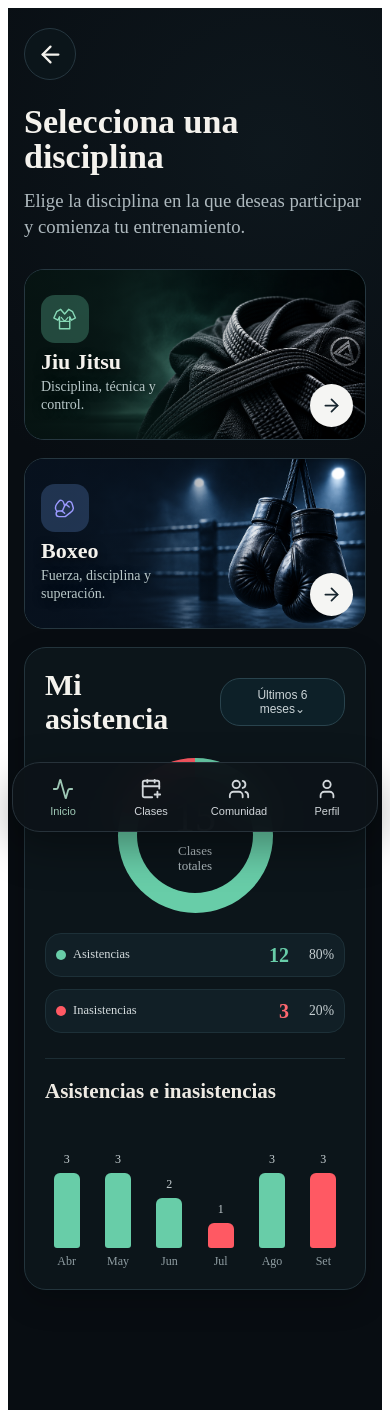
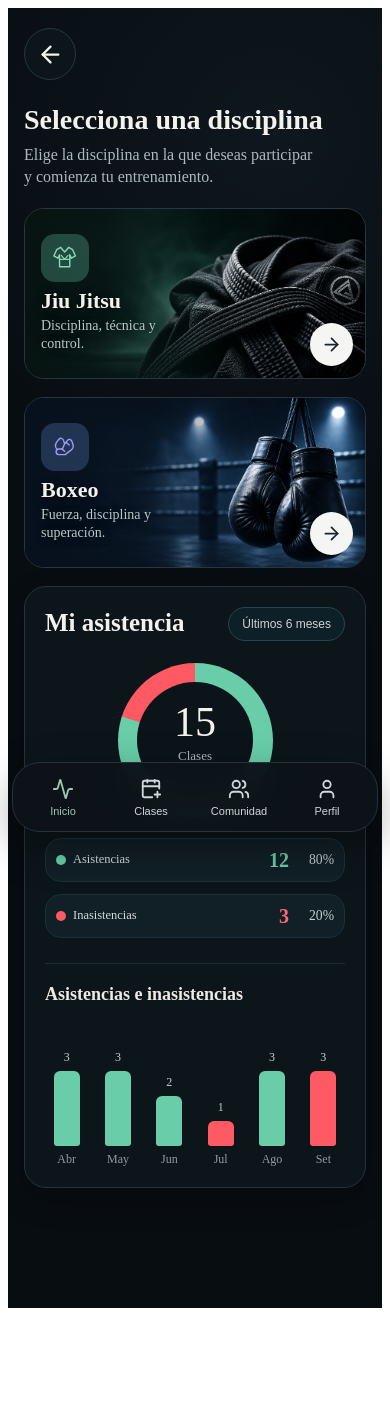
Before and after one commit to Omarbjj/Nexus, a React (Vite) app: page /disciplinas in a window 390 px wide. After the commit the page ends 1316 px from the top, so only its background shows below. Built offline with nearby package versions, Linux system fonts and the light colour scheme.

Commit message:
fix: responsive discipline

```diff
--- a/src/pages/Disciplinas/Disciplinas.styles.ts
+++ b/src/pages/Disciplinas/Disciplinas.styles.ts
@@ -2,7 +2,7 @@ import styled from "styled-components";
 import { AreaArrow } from "../Home/Home.styles";
 
 export const DisciplineHeader = styled.div`
-    margin-bottom: 30px;
+    margin-bottom: clamp(20px, 5vw, 30px);
 `;
 
 export const BackButton = styled.button`
@@ -33,9 +33,13 @@ export const DisciplineTitle = styled.h1`
 
     font-family: "Times New Roman", serif;
 
-    font-size: clamp(34px, 8vw, 48px);
+    /*
+     * Desktop: hasta 40px
+     * Mobile: aproximadamente 28-32px
+     */
+    font-size: clamp(28px, 6.5vw, 40px);
 
-    line-height: 1.02;
+    line-height: 1.05;
 
     color: #f4f2ed;
 
@@ -43,13 +47,13 @@ export const DisciplineTitle = styled.h1`
 `;
 
 export const DisciplineSubtitle = styled.p`
-    margin: 14px 0 0;
+    margin: 10px 0 0;
 
     max-width: 100%;
 
     font-family: "Times New Roman", serif;
 
-    font-size: clamp(18px, 4.8vw, 24px);
+    font-size: clamp(16px, 4vw, 21px);
 
     line-height: 1.35;
 
@@ -320,9 +324,13 @@ export const AttendanceTitle = styled.h2`
 
     font-family: "Times New Roman", serif;
 
-    font-size: 30px;
+    font-size: clamp(25px, 6vw, 32px);
+
+    line-height: 1.05;
 
     color: #f4f2ed;
+
+    max-width: 55%;
 `;
 
 export const AttendancePeriod = styled.button`
@@ -570,11 +578,13 @@ export const ChartSection = styled.div`
 `;
 
 export const ChartTitle = styled.h3`
-    margin: 0 0 20px;
+    margin: 0 0 18px;
 
     font-family: "Times New Roman", serif;
 
-    font-size: 21px;
+    font-size: clamp(18px, 4.5vw, 22px);
+
+    line-height: 1.15;
 
     color: #eeeae3;
 `;
--- a/src/pages/Disciplinas/Disciplinas.tsx
+++ b/src/pages/Disciplinas/Disciplinas.tsx
@@ -273,7 +273,6 @@ function Disciplinas () {
 
                         <AttendancePeriod>
                             Últimos 6 meses
-                            <span>⌄</span>
                         </AttendancePeriod>
 
                     </AttendanceHeader>
```
